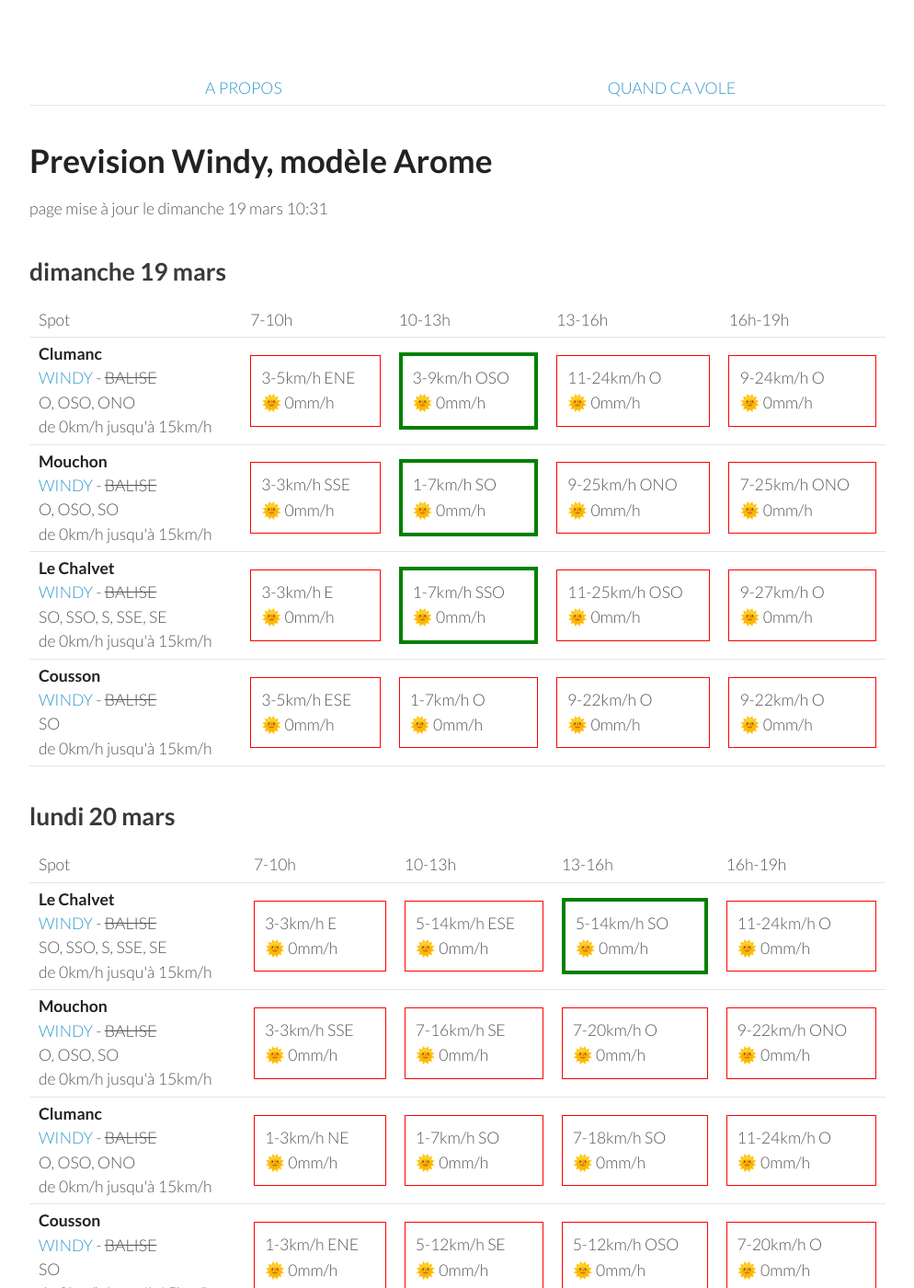
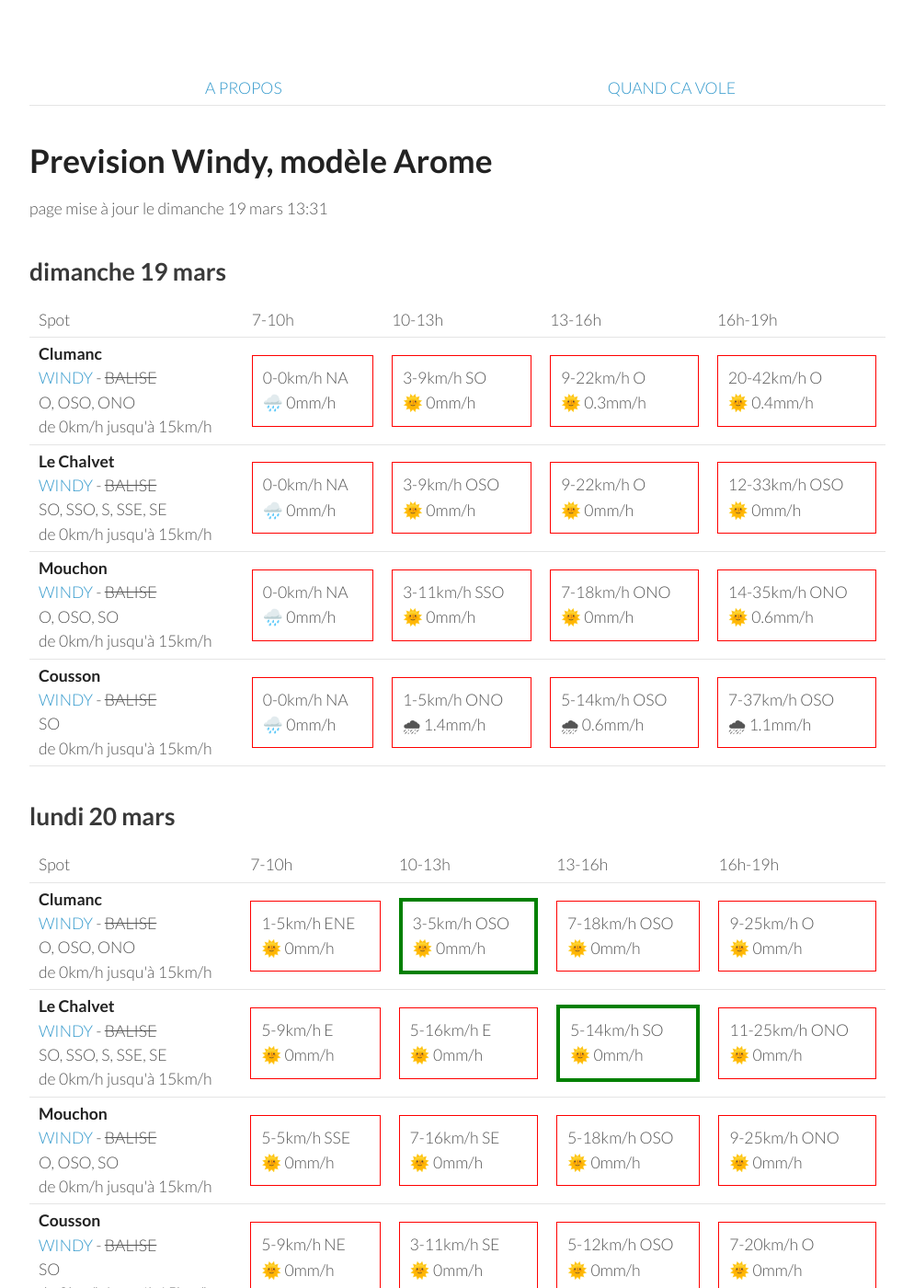
Before and after one commit to parapente-dans-le-nord/parapente-dans-le-nord.github.io, a Jekyll site: the page built from serre_poncon.markdown, in a window 1280 px wide and 1400 px high. Shown: the whole window at 92% size, without its empty margins (26-1020 px from the left). Built offline with Jekyll 4.4.1, drawn with Linux system fonts in a browser that asks for light colours.

Commit message:
update index.markdown

```diff
--- a/serre_poncon.markdown
+++ b/serre_poncon.markdown
@@ -7,7 +7,7 @@ title:  "Tous les spots"
 {: .links}
 
 # Prevision Windy, modèle Arome
-page mise à jour le dimanche 19 mars 10:31
+page mise à jour le dimanche 19 mars 13:31
 
 ## dimanche 19 mars
 
@@ -24,41 +24,37 @@ page mise à jour le dimanche 19 mars 10:31
 <tr>
         <td><strong>Clumanc</strong><br><a href="https://windy.com/44.027/6.402?43.914,6.403,10,m:eSxaglP">WINDY</a> - <span class="no-balise"> BALISE </span><br> <span class="vent-favorable">O, OSO, ONO</span><br><span class="force-vent">de 0km/h jusqu'à 15km/h</span> </td>
 
-            <td><div class="not-flyable"><p>3-5km/h ENE</p><p>🌞 0mm/h</p></div></td>
-            <td><div class="flyable"><p>3-9km/h OSO</p><p>🌞 0mm/h</p></div></td>
-            <td><div class="not-flyable"><p>11-24km/h O</p><p>🌞 0mm/h</p></div></td>
-            <td><div class="not-flyable"><p>9-24km/h O</p><p>🌞 0mm/h</p></div></td>
+            <td><div class="not-flyable"><p>0-0km/h NA</p><p>🌧️ 0mm/h</p></div></td>
+            <td><div class="not-flyable"><p>3-9km/h SO</p><p>🌞 0mm/h</p></div></td>
+            <td><div class="not-flyable"><p>9-22km/h O</p><p>🌞 0.3mm/h</p></div></td>
+            <td><div class="not-flyable"><p>20-42km/h O</p><p>🌞 0.4mm/h</p></div></td>
 
+    </tr>
+<tr>
+        <td><strong>Le Chalvet</strong><br><a href="https://windy.com/43.979/6.480?43.866,6.480,10,m:eSsaglX">WINDY</a> - <span class="no-balise"> BALISE </span><br> <span class="vent-favorable">SO, SSO, S, SSE, SE</span><br><span class="force-vent">de 0km/h jusqu'à 15km/h</span> </td>
+
+            <td><div class="not-flyable"><p>0-0km/h NA</p><p>🌧️ 0mm/h</p></div></td>
+            <td><div class="not-flyable"><p>3-9km/h OSO</p><p>🌞 0mm/h</p></div></td>
+            <td><div class="not-flyable"><p>9-22km/h O</p><p>🌞 0mm/h</p></div></td>
+            <td><div class="not-flyable"><p>12-33km/h OSO</p><p>🌞 0mm/h</p></div></td>
 
     </tr>
 <tr>
         <td><strong>Mouchon</strong><br><a href="https://windy.com/43.992/6.424?43.878,6.425,10,m:eSuaglR">WINDY</a> - <span class="no-balise"> BALISE </span><br> <span class="vent-favorable">O, OSO, SO</span><br><span class="force-vent">de 0km/h jusqu'à 15km/h</span> </td>
 
-            <td><div class="not-flyable"><p>3-3km/h SSE</p><p>🌞 0mm/h</p></div></td>
-            <td><div class="flyable"><p>1-7km/h SO</p><p>🌞 0mm/h</p></div></td>
-            <td><div class="not-flyable"><p>9-25km/h ONO</p><p>🌞 0mm/h</p></div></td>
-            <td><div class="not-flyable"><p>7-25km/h ONO</p><p>🌞 0mm/h</p></div></td>
-
-
-    </tr>
-<tr>
-        <td><strong>Le Chalvet</strong><br><a href="https://windy.com/43.979/6.480?43.866,6.480,10,m:eSsaglX">WINDY</a> - <span class="no-balise"> BALISE </span><br> <span class="vent-favorable">SO, SSO, S, SSE, SE</span><br><span class="force-vent">de 0km/h jusqu'à 15km/h</span> </td>
-
-            <td><div class="not-flyable"><p>3-3km/h E</p><p>🌞 0mm/h</p></div></td>
-            <td><div class="flyable"><p>1-7km/h SSO</p><p>🌞 0mm/h</p></div></td>
-            <td><div class="not-flyable"><p>11-25km/h OSO</p><p>🌞 0mm/h</p></div></td>
-            <td><div class="not-flyable"><p>9-27km/h O</p><p>🌞 0mm/h</p></div></td>
-
+            <td><div class="not-flyable"><p>0-0km/h NA</p><p>🌧️ 0mm/h</p></div></td>
+            <td><div class="not-flyable"><p>3-11km/h SSO</p><p>🌞 0mm/h</p></div></td>
+            <td><div class="not-flyable"><p>7-18km/h ONO</p><p>🌞 0mm/h</p></div></td>
+            <td><div class="not-flyable"><p>14-35km/h ONO</p><p>🌞 0.6mm/h</p></div></td>
 
     </tr>
 <tr>
         <td><strong>Cousson</strong><br><a href="https://windy.com/44.054/6.240?43.940,6.241,10,m:eSAaglz">WINDY</a> - <span class="no-balise"> BALISE </span><br> <span class="vent-favorable">SO</span><br><span class="force-vent">de 0km/h jusqu'à 15km/h</span> </td>
 
-            <td><div class="not-flyable"><p>3-5km/h ESE</p><p>🌞 0mm/h</p></div></td>
-            <td><div class="not-flyable"><p>1-7km/h O</p><p>🌞 0mm/h</p></div></td>
-            <td><div class="not-flyable"><p>9-22km/h O</p><p>🌞 0mm/h</p></div></td>
-            <td><div class="not-flyable"><p>9-22km/h O</p><p>🌞 0mm/h</p></div></td>
-
+            <td><div class="not-flyable"><p>0-0km/h NA</p><p>🌧️ 0mm/h</p></div></td>
+            <td><div class="not-flyable"><p>1-5km/h ONO</p><p>🌧 1.4mm/h</p></div></td>
+            <td><div class="not-flyable"><p>5-14km/h OSO</p><p>🌧 0.6mm/h</p></div></td>
+            <td><div class="not-flyable"><p>7-37km/h OSO</p><p>🌧 1.1mm/h</p></div></td>
 
     </tr>
 
@@ -78,40 +74,40 @@ page mise à jour le dimanche 19 mars 10:31
       <td>16h-19h</td>
     </tr>
 <tr>
+        <td><strong>Clumanc</strong><br><a href="https://windy.com/44.027/6.402?43.914,6.403,10,m:eSxaglP">WINDY</a> - <span class="no-balise"> BALISE </span><br> <span class="vent-favorable">O, OSO, ONO</span><br><span class="force-vent">de 0km/h jusqu'à 15km/h</span> </td>
+
+            <td><div class="not-flyable"><p>1-5km/h ENE</p><p>🌞 0mm/h</p></div></td>
+            <td><div class="flyable"><p>3-5km/h OSO</p><p>🌞 0mm/h</p></div></td>
+            <td><div class="not-flyable"><p>7-18km/h OSO</p><p>🌞 0mm/h</p></div></td>
+            <td><div class="not-flyable"><p>9-25km/h O</p><p>🌞 0mm/h</p></div></td>
+
+
+    </tr>
+<tr>
         <td><strong>Le Chalvet</strong><br><a href="https://windy.com/43.979/6.480?43.866,6.480,10,m:eSsaglX">WINDY</a> - <span class="no-balise"> BALISE </span><br> <span class="vent-favorable">SO, SSO, S, SSE, SE</span><br><span class="force-vent">de 0km/h jusqu'à 15km/h</span> </td>
 
-            <td><div class="not-flyable"><p>3-3km/h E</p><p>🌞 0mm/h</p></div></td>
-            <td><div class="not-flyable"><p>5-14km/h ESE</p><p>🌞 0mm/h</p></div></td>
+            <td><div class="not-flyable"><p>5-9km/h E</p><p>🌞 0mm/h</p></div></td>
+            <td><div class="not-flyable"><p>5-16km/h E</p><p>🌞 0mm/h</p></div></td>
             <td><div class="flyable"><p>5-14km/h SO</p><p>🌞 0mm/h</p></div></td>
-            <td><div class="not-flyable"><p>11-24km/h O</p><p>🌞 0mm/h</p></div></td>
+            <td><div class="not-flyable"><p>11-25km/h ONO</p><p>🌞 0mm/h</p></div></td>
 
 
     </tr>
 <tr>
         <td><strong>Mouchon</strong><br><a href="https://windy.com/43.992/6.424?43.878,6.425,10,m:eSuaglR">WINDY</a> - <span class="no-balise"> BALISE </span><br> <span class="vent-favorable">O, OSO, SO</span><br><span class="force-vent">de 0km/h jusqu'à 15km/h</span> </td>
 
-            <td><div class="not-flyable"><p>3-3km/h SSE</p><p>🌞 0mm/h</p></div></td>
+            <td><div class="not-flyable"><p>5-5km/h SSE</p><p>🌞 0mm/h</p></div></td>
             <td><div class="not-flyable"><p>7-16km/h SE</p><p>🌞 0mm/h</p></div></td>
-            <td><div class="not-flyable"><p>7-20km/h O</p><p>🌞 0mm/h</p></div></td>
-            <td><div class="not-flyable"><p>9-22km/h ONO</p><p>🌞 0mm/h</p></div></td>
-
-
-    </tr>
-<tr>
-        <td><strong>Clumanc</strong><br><a href="https://windy.com/44.027/6.402?43.914,6.403,10,m:eSxaglP">WINDY</a> - <span class="no-balise"> BALISE </span><br> <span class="vent-favorable">O, OSO, ONO</span><br><span class="force-vent">de 0km/h jusqu'à 15km/h</span> </td>
-
-            <td><div class="not-flyable"><p>1-3km/h NE</p><p>🌞 0mm/h</p></div></td>
-            <td><div class="not-flyable"><p>1-7km/h SO</p><p>🌞 0mm/h</p></div></td>
-            <td><div class="not-flyable"><p>7-18km/h SO</p><p>🌞 0mm/h</p></div></td>
-            <td><div class="not-flyable"><p>11-24km/h O</p><p>🌞 0mm/h</p></div></td>
+            <td><div class="not-flyable"><p>5-18km/h OSO</p><p>🌞 0mm/h</p></div></td>
+            <td><div class="not-flyable"><p>9-25km/h ONO</p><p>🌞 0mm/h</p></div></td>
 
 
     </tr>
 <tr>
         <td><strong>Cousson</strong><br><a href="https://windy.com/44.054/6.240?43.940,6.241,10,m:eSAaglz">WINDY</a> - <span class="no-balise"> BALISE </span><br> <span class="vent-favorable">SO</span><br><span class="force-vent">de 0km/h jusqu'à 15km/h</span> </td>
 
-            <td><div class="not-flyable"><p>1-3km/h ENE</p><p>🌞 0mm/h</p></div></td>
-            <td><div class="not-flyable"><p>5-12km/h SE</p><p>🌞 0mm/h</p></div></td>
+            <td><div class="not-flyable"><p>5-9km/h NE</p><p>🌞 0mm/h</p></div></td>
+            <td><div class="not-flyable"><p>3-11km/h SE</p><p>🌞 0mm/h</p></div></td>
             <td><div class="not-flyable"><p>5-12km/h OSO</p><p>🌞 0mm/h</p></div></td>
             <td><div class="not-flyable"><p>7-20km/h O</p><p>🌞 0mm/h</p></div></td>
 
```
